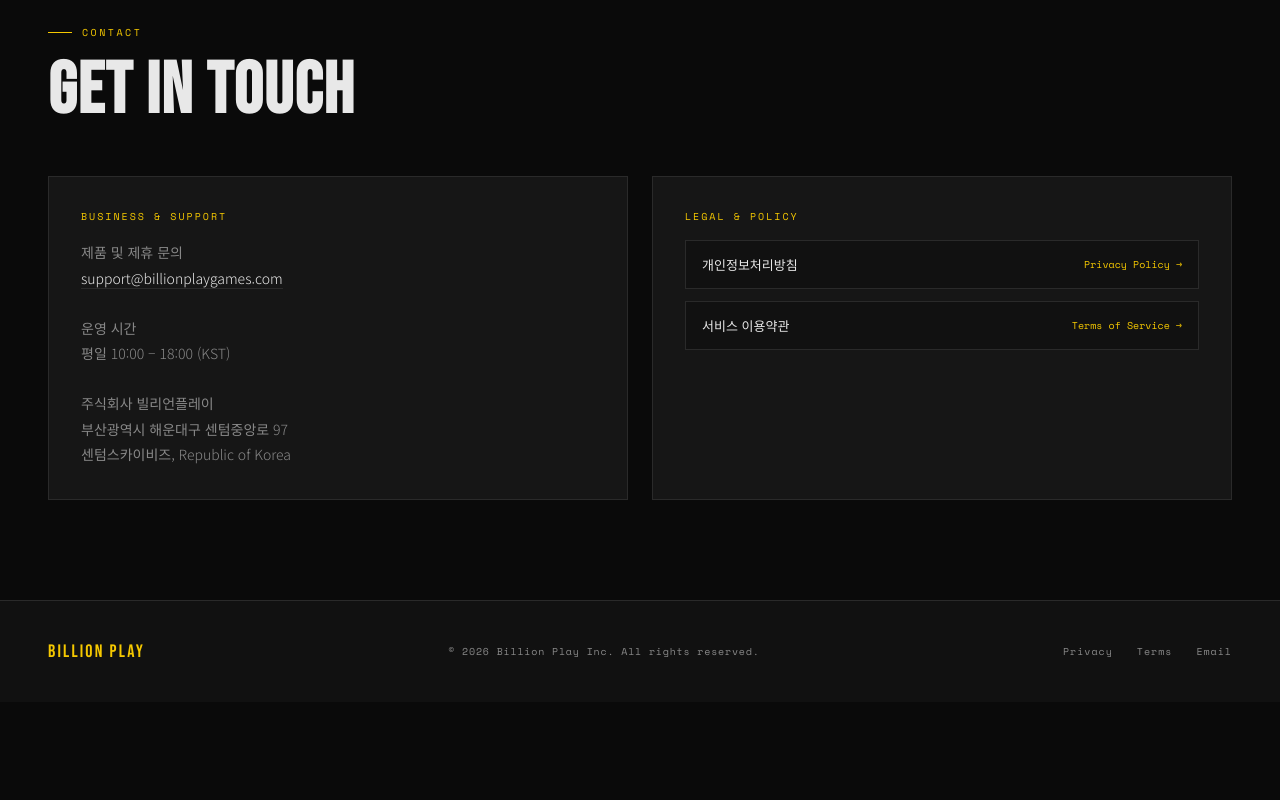
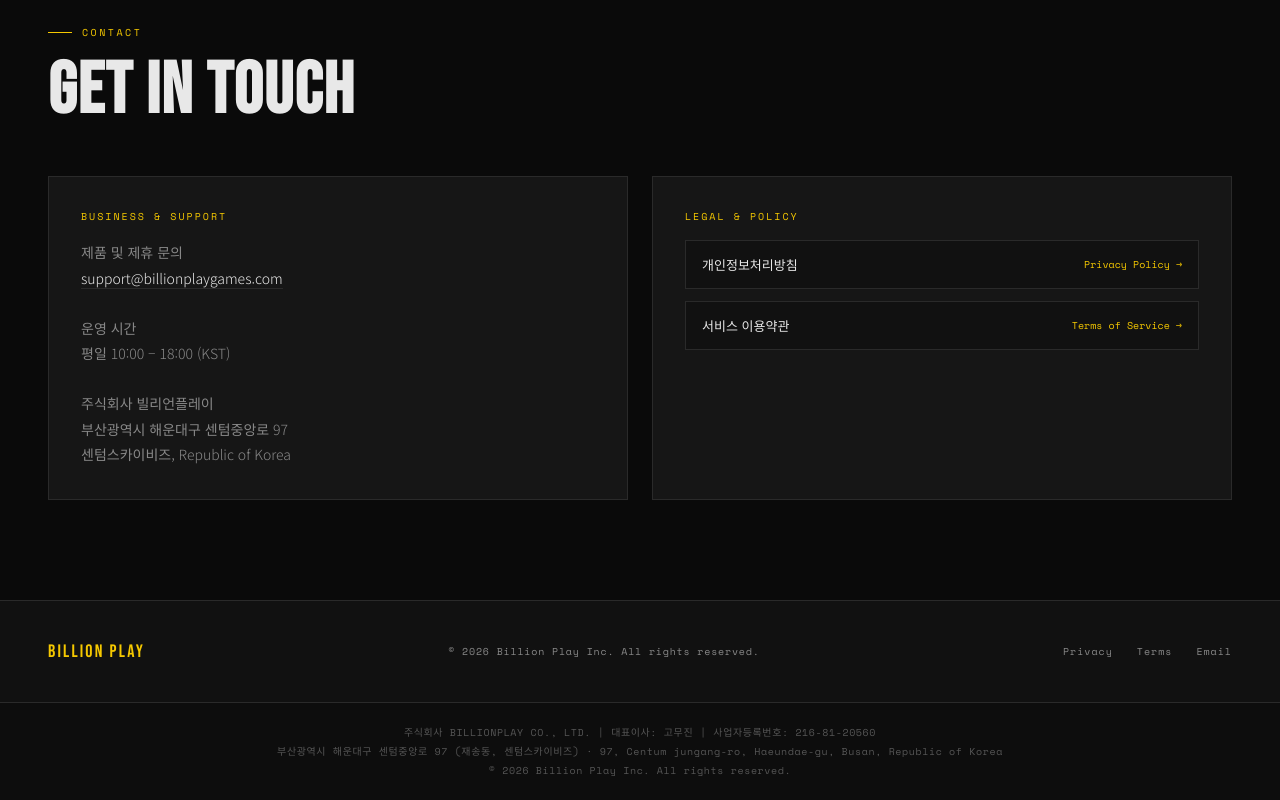
Before and after one commit to fred834/billionplay.github.io, a plain HTML site: page index.html in a window 1280 px wide. Shown: the part 2859-3659 px from the top of the page. Before the commit the page ends 3561 px from the top, so only its background shows below. Drawn offline with nearby package versions, Linux system fonts and the light colour scheme.

Commit message:
Add files via upload

```diff
--- a/index.html
+++ b/index.html
@@ -460,6 +460,19 @@
       align-items: center;
       background: var(--dark);
     }
+    .footer-legal {
+      background: #0d0d0d;
+      border-top: 1px solid var(--border);
+      padding: 20px 48px;
+      text-align: center;
+    }
+    .footer-legal p {
+      font-family: 'Space Mono', monospace;
+      font-size: 10px;
+      color: #555;
+      letter-spacing: 0.06em;
+      line-height: 1.9;
+    }
     .footer-logo {
       font-family: 'Bebas Neue', sans-serif;
       font-size: 18px;
@@ -713,5 +726,14 @@
     </div>
   </footer>
 
+  <!-- LEGAL STRIP -->
+  <div class="footer-legal">
+    <p>
+      주식회사 BILLIONPLAY CO., LTD. | 대표이사: 고무진 | 사업자등록번호: 216-81-20560<br>
+      부산광역시 해운대구 센텀중앙로 97 (재송동, 센텀스카이비즈) · 97, Centum jungang-ro, Haeundae-gu, Busan, Republic of Korea<br>
+      © 2026 Billion Play Inc. All rights reserved.
+    </p>
+  </div>
+
 </body>
 </html>
```
